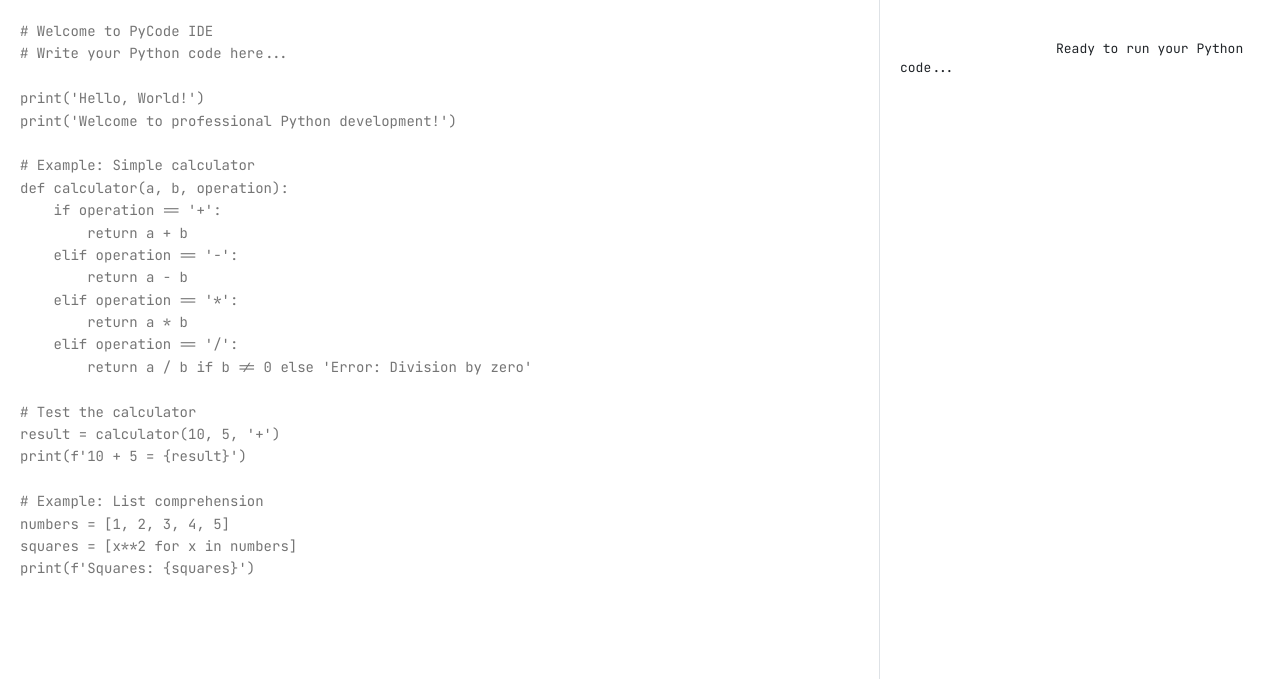
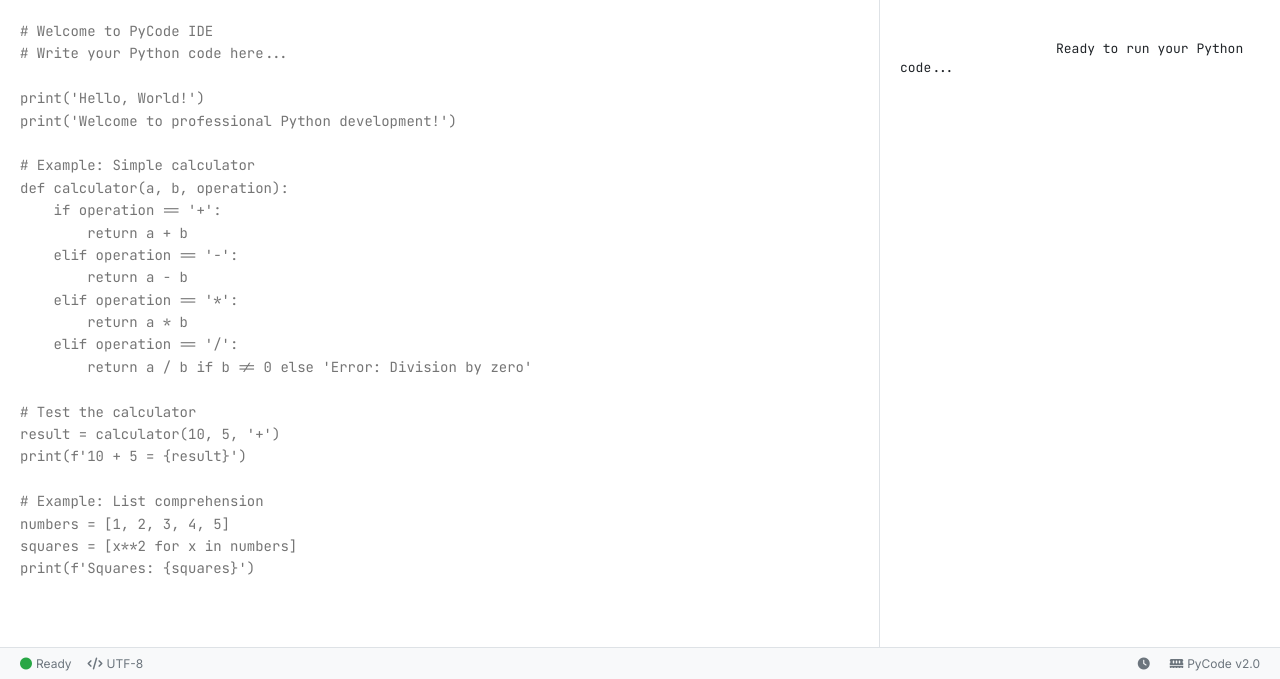
Before and after one commit to Sayyam-Karnavat/algorand_python_code_compiler, a Flask app: template server/templates/intelli.html in a window 1280 px wide. Shown: the part 121-800 px from the top of the page. Run offline with Flask 3, Linux system fonts and the light colour scheme; the template is opened without the code that fills it, so the values that code supplies are empty.

Commit message:
Status div container added to fetch and show the status of the output for terminal

```diff
--- a/server/templates/intelli.html
+++ b/server/templates/intelli.html
@@ -655,3 +655,29 @@ print(f'Squares: {squares}')
                 </div>
             </div>
         </div>
+
+
+<!-- Status Bar -->
+        <div class="status-bar">
+            <div class="status-left">
+                <div class="status-item">
+                    <i class="fas fa-circle" style="color: var(--accent-green);"></i>
+                    <span>Ready</span>
+                </div>
+                <div class="status-item">
+                    <i class="fas fa-code"></i>
+                    <span>UTF-8</span>
+                </div>
+            </div>
+            <div class="status-right">
+                <div class="status-item">
+                    <i class="fas fa-clock"></i>
+                    <span id="currentTime"></span>
+                </div>
+                <div class="status-item">
+                    <i class="fas fa-memory"></i>
+                    <span>PyCode v2.0</span>
+                </div>
+            </div>
+        </div>
+    </div>
```
